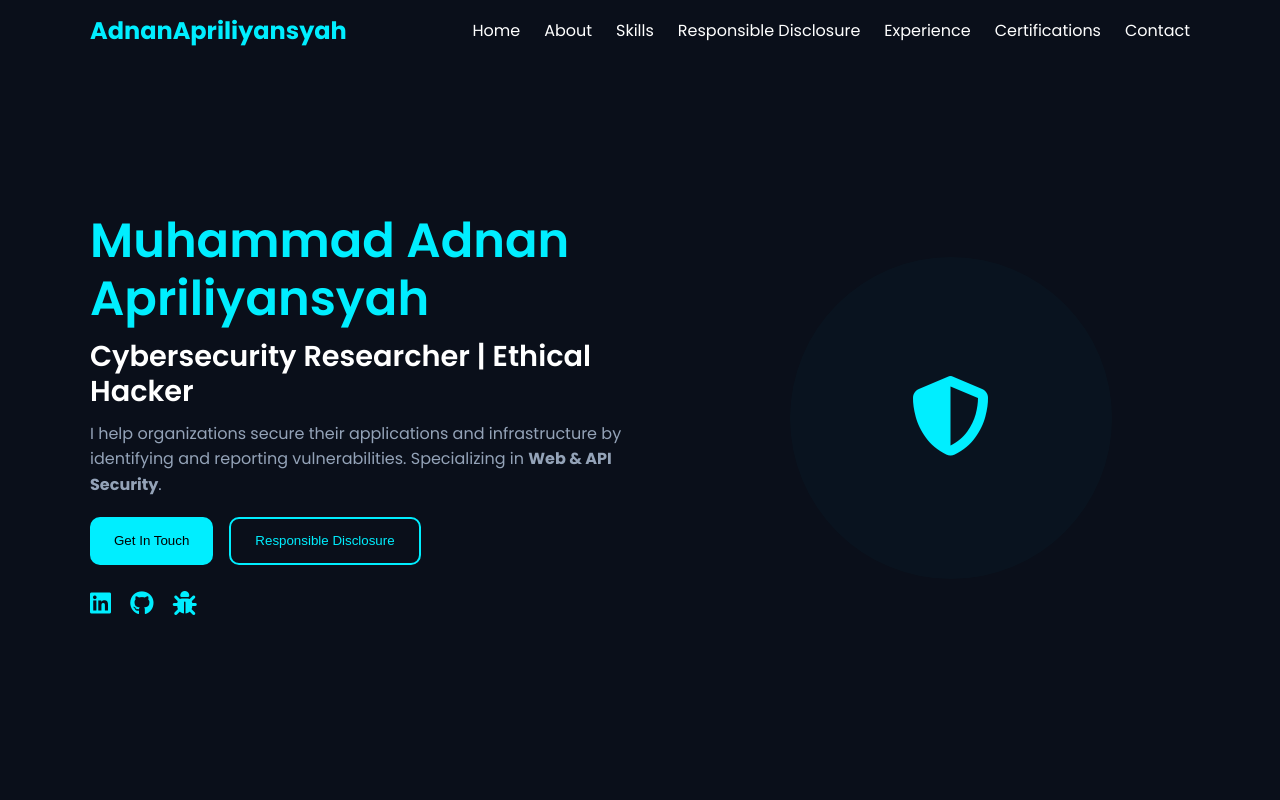
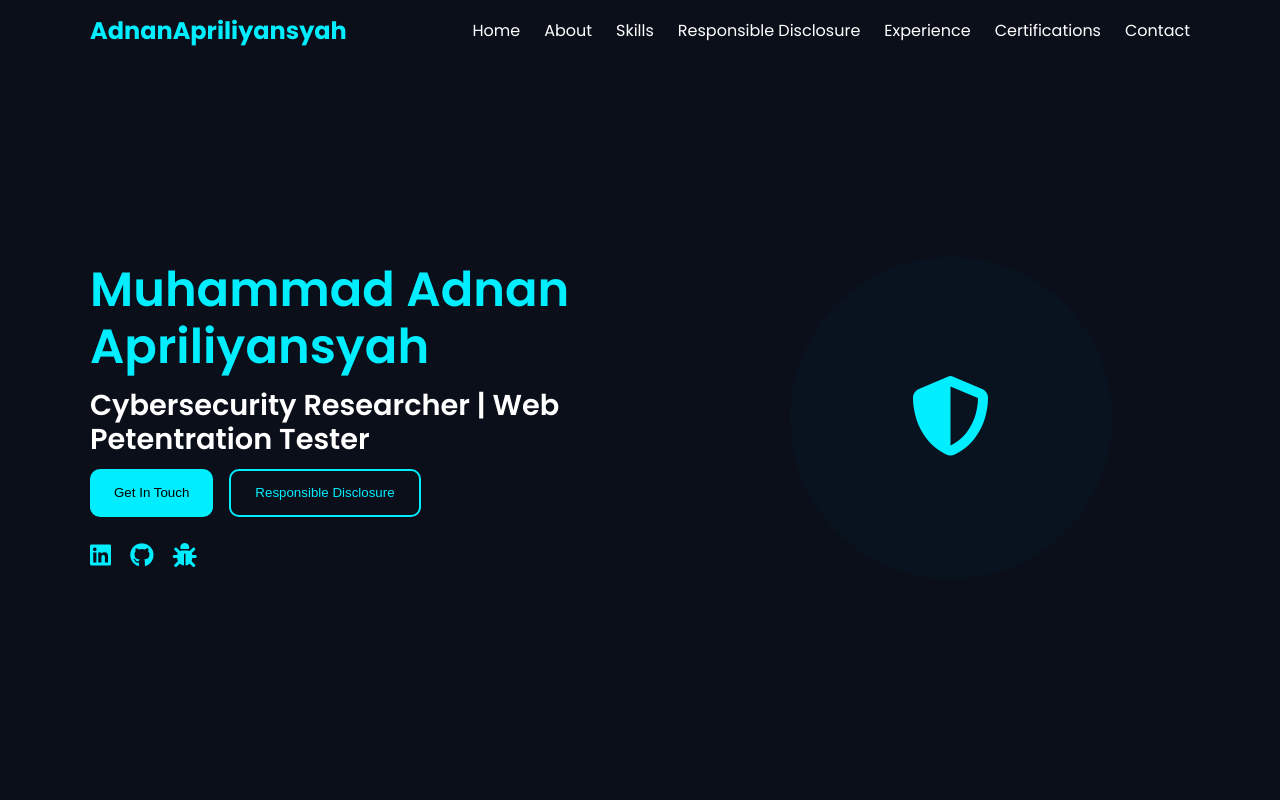
Before and after one commit to AdnanApriliyansyahh/AdnanApriliyansyahh, a plain HTML site: page index.html in a window 1280 px wide. Shown: the top 800 px of the page. Drawn offline with Linux system fonts and the light colour scheme.

Commit message:
update index.html

```diff
--- a/index.html
+++ b/index.html
@@ -57,8 +57,8 @@
     <div class="container hero-content">
       <div class="hero-text">
         <h1>Muhammad Adnan Apriliyansyah</h1>
-        <h2>Cybersecurity Researcher | Ethical Hacker</h2>
-        <p>I help organizations secure their applications and infrastructure by identifying and reporting vulnerabilities. Specializing in <strong>Web & API Security</strong>.</p>
+        <h2>Cybersecurity Researcher | Web Petentration Tester</h2>
+<!--        <p>I help organizations secure their applications and infrastructure by identifying and reporting vulnerabilities. Specializing in <strong>Web & API Security</strong>.</p> -->
         <div class="cta-buttons">
           <button class="btn primary-btn" data-target="#contact">Get In Touch</button>
           <button class="btn secondary-btn" data-target="#response">Responsible Disclosure</button>
@@ -135,8 +135,8 @@
         <p class="desc">Companies where I reported vulnerabilities responsibly:</p>
       </div>
       <ul class="disclosure-list">
-        <li><span>Tesla Inc.</span><a href="https://www.tesla.com" target="_blank" class="btn small-btn">View</a></li>
-        <li><span>Bloomberg L.P</span><a href="https://bloomberg.com" target="_blank" class="btn small-btn">View</a></li>
+ <!--       <li><span>Tesla Inc.</span><a href="https://www.tesla.com" target="_blank" class="btn small-btn">View</a></li>
+        <li><span>Bloomberg L.P</span><a href="https://bloomberg.com" target="_blank" class="btn small-btn">View</a></li> -->
         <li><span>Asana</span><a href="https://www.openbugbounty.org/reports/4257343/" target="_blank" class="btn small-btn">View</a></li>
           <li><span>Redocly</span><a href="https://www.openbugbounty.org/reports/4257329/" target="_blank" class="btn small-btn">View</a></li>
         <li><span>PT Bank Saqu Indonesia</span><a href="https://drive.google.com/file/d/1bACB7WNzpFaLpNaJKwGjKzPX_7U7s1qg/view" target="_blank" class="btn small-btn">View</a></li>
```
